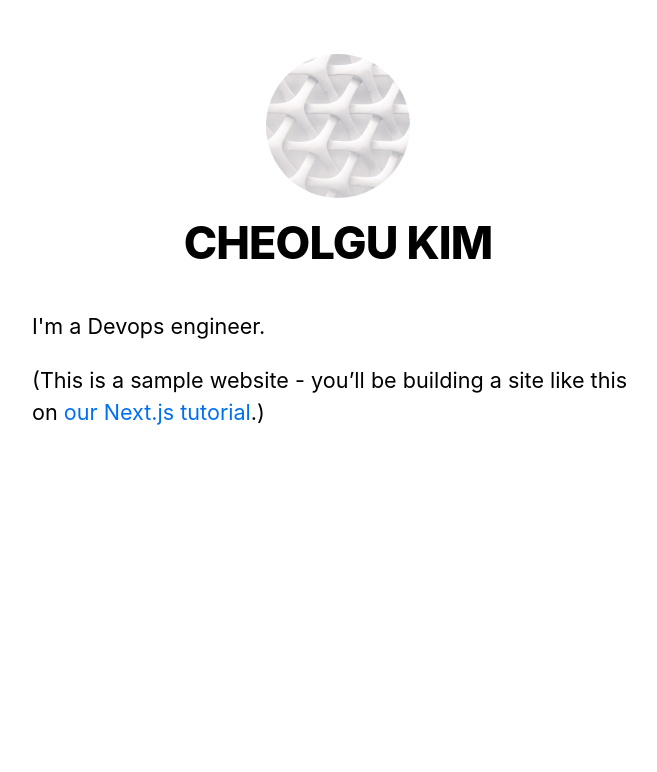
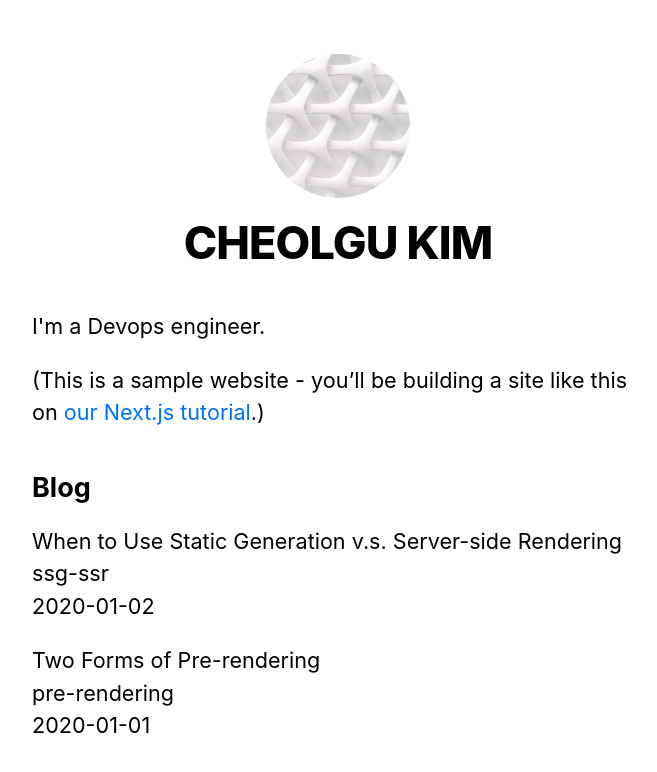
Before and after one commit to lapee79/nextjs-blog, a Next.js app: page / in a window 1280 px wide. Shown: the top 772 px of the page, without its empty margins (302-959 px from the left). Built offline with nearby package versions, Linux system fonts and the light colour scheme.

Commit message:
https://nextjs.org/learn/basics/dynamic-routes

```diff
--- /dev/null
+++ b/lib/posts.js
@@ -0,0 +1,37 @@
+import fs from 'fs';
+import path from 'path';
+import matter from 'gray-matter';
+
+const postsDirectory = path.join(process.cwd(), 'posts');
+
+export function getSortedPostsData() {
+  // Get file names under /posts
+  const fileNames = fs.readdirSync(postsDirectory);
+  const allPostsData = fileNames.map((fileName) => {
+    // Remove ".md" from file name to get it
+    const id = fileName.replace(/\.md$/, '');
+
+    // Read markdown file as string
+    const fullPath = path.join(postsDirectory, fileName);
+    const fileContents = fs.readFileSync(fullPath, 'utf8');
+
+    // Use gray-matter to parse the post metadata section
+    const matterResult = matter(fileContents);
+
+    // Combine the data with the id
+    return {
+      id,
+      ...matterResult.data,
+    };
+  });
+  // Sort posts by date
+  return allPostsData.sort(({ date: a }, { date: b }) => {
+    if (a < b) {
+      return 1;
+    } else if (a > b) {
+      return -1;
+    } else {
+      return 0;
+    }
+  });
+}
--- a/package.json
+++ b/package.json
@@ -7,6 +7,7 @@
   },
   "dependencies": {
     "classnames": "^2.3.1",
+    "gray-matter": "^4.0.3",
     "next": "latest",
     "react": "17.0.2",
     "react-dom": "17.0.2"
--- a/pages/index.js
+++ b/pages/index.js
@@ -1,8 +1,10 @@
 import Head from 'next/head';
+
 import Layout, { siteTitle } from '../components/layout';
 import utilStyles from '../styles/utils.module.css';
+import { getSortedPostsData } from '../lib/posts';
 
-export default function Home() {
+export default function Home({ allPostsData }) {
   return (
     <Layout home>
       <Head>
@@ -15,6 +17,29 @@
           <a href="https://nextjs.org/learn">our Next.js tutorial</a>.)
         </p>
       </section>
+      <section className={`${utilStyles.headingMd} ${utilStyles.padding1px}`}>
+        <h2 className={utilStyles.headingLg}>Blog</h2>
+        <ul className={utilStyles.list}>
+          {allPostsData.map(({ id, date, title }) => (
+            <li className={utilStyles.listItem} key={id}>
+              {title}
+              <br/>
+              {id}
+              <br/>
+              {date}
+            </li>
+          ))}
+        </ul>
+      </section>
     </Layout>
   );
 }
+
+export async function getStaticProps() {
+  const allPostsData = getSortedPostsData();
+  return {
+    props: {
+      allPostsData,
+    },
+  };
+}
--- /dev/null
+++ b/posts/pre-rendering.md
@@ -0,0 +1,11 @@
+---
+title: 'Two Forms of Pre-rendering'
+date: '2020-01-01'
+---
+
+Next.js has two forms of pre-rendering: **Static Generation** and **Server-side Rendering**. The difference is in **when** it generates the HTML for a page.
+
+- **Static Generation** is the pre-rendering method that generates the HTML at **build time**. The pre-rendered HTML is then _reused_ on each request.
+- **Server-side Rendering** is the pre-rendering method that generates the HTML on **each request**.
+
+Importantly, Next.js lets you **choose** which pre-rendering form to use for each page. You can create a "hybrid" Next.js app by using Static Generation for most pages and using Server-side Rendering for others.
--- /dev/null
+++ b/posts/ssg-ssr.md
@@ -0,0 +1,19 @@
+---
+title: 'When to Use Static Generation v.s. Server-side Rendering'
+date: '2020-01-02'
+---
+
+We recommend using **Static Generation** (with and without data) whenever possible because your page can be built once and served by CDN, which makes it much faster than having a server render the page on every request.
+
+You can use Static Generation for many types of pages, including:
+
+- Marketing pages
+- Blog posts
+- E-commerce product listings
+- Help and documentation
+
+You should ask yourself: "Can I pre-render this page **ahead** of a user's request?" If the answer is yes, then you should choose Static Generation.
+
+On the other hand, Static Generation is **not** a good idea if you cannot pre-render a page ahead of a user's request. Maybe your page shows frequently updated data, and the page content changes on every request.
+
+In that case, you can use **Server-Side Rendering**. It will be slower, but the pre-rendered page will always be up-to-date. Or you can skip pre-rendering and use client-side JavaScript to populate data.
```
Also changed, not shown: 1 other file (tests, documents, lock files or other folders).
